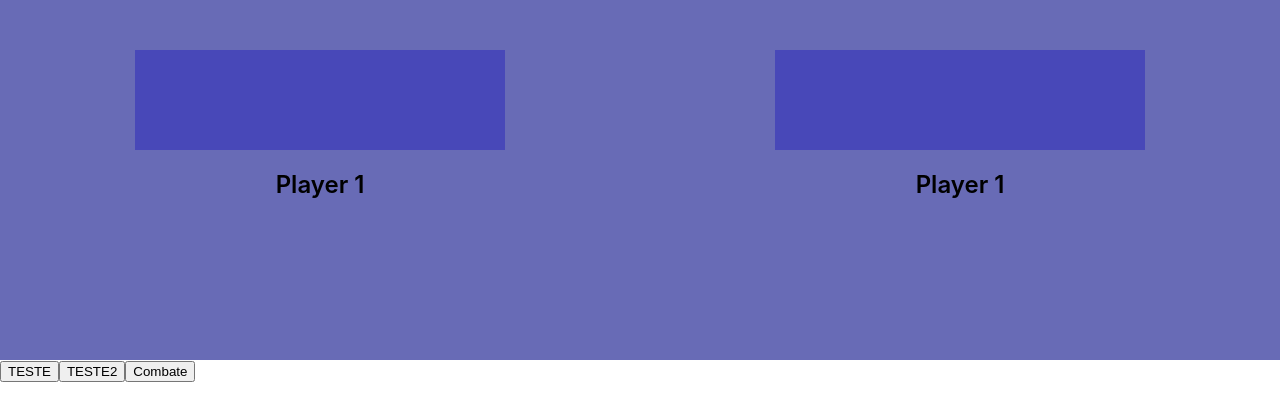
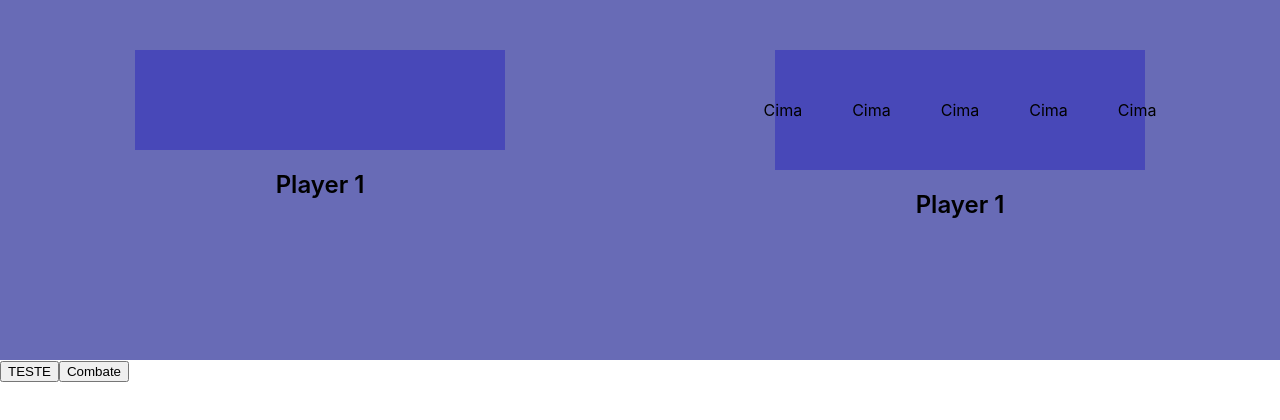
Before and after one commit to RAFILKLDEV/frame-figheters, a React (Create React App) app: page / in a window 1280 px wide. Shown: the top 420 px of the page. Built offline with nearby package versions, Linux system fonts and the light colour scheme.

Commit message:
Correção de bug

```diff
--- a/src/App.css
+++ b/src/App.css
@@ -19,6 +19,9 @@
 }
 
 .Player-Combo {
+  display: flex;
+  gap: 50px;
+  justify-content: center;
   padding: 50px;
   width: 50%;
   background-color: rgb(72, 72, 184);
--- a/src/App.jsx
+++ b/src/App.jsx
@@ -4,6 +4,7 @@ import { PlayerSlot } from "./components/PlayerSlot/PlayerSlot";
 
 function App() {
   const modal = useRef();
+  const tGolpes = ["Cima", "Lados", "Meio", "Baixo"];
   const sprite = [
     "https://toppng.com/public/uploads/thumbnail/tww-master-sword-espada-destructora-del-mal-11563253029fc7leb3naq.png",
     "https://emojipedia-us.s3.amazonaws.com/source/skype/289/drop-of-blood_1fa78.png",
@@ -21,6 +22,12 @@ function App() {
   const [nGolpe2, setNGolpe2] = useState(3);
   const [image, setImage] = useState("");
   const [image2, setImage2] = useState("");
+
+  function getRandomInt(min, max) {
+    min = Math.ceil(min);
+    max = Math.floor(max);
+    return Math.floor(Math.random() * (max - min) + min); // The maximum is exclusive and the minimum is inclusive
+  }
 
   function golpeButton(nome) {
     if (nGolpe < 1) {
@@ -70,26 +77,28 @@ function App() {
         </div>
       </div>
       <div className="Arena">
-        <PlayerSlot image={image} />
-        <PlayerSlot image={image2} />
+        <PlayerSlot combo={golpe} image={image} />
+        <PlayerSlot combo={golpe2} image={image2} />
       </div>
-      <button onClick={() => (modal.current.style.display = "block")}>
+      <button
+        onClick={() => {
+          if (modal.current.style.display === "block") {
+            modal.current.style.display = "none";
+          } else modal.current.style.display = "block";
+        }}
+      >
         TESTE
       </button>
       <button
         onClick={async () => {
           const sleep = (m) => new Promise((r) => setTimeout(r, m));
-          await sleep(3000);
-          console.log("kek");
-          await sleep(3000);
-          console.log("kek2");
-        }}
-      >
-        TESTE2
-      </button>
-      <button
-        onClick={async () => {
-          const sleep = (m) => new Promise((r) => setTimeout(r, m));
+          console.log("de novo")
+
+          for (let index = 0; index < 3; index++) {
+            golpe2.push(tGolpes[getRandomInt(0, 3)]);
+            setNGolpe2(nGolpe2 - 1);
+            console.log("Adicionado golpe a  oponente");
+          }
           for (let index = 0; index < golpe.length; index++) {
             await sleep(1000);
             if (golpe[index] === golpe2[index]) {
--- a/src/components/PlayerSlot/PlayerSlot.jsx
+++ b/src/components/PlayerSlot/PlayerSlot.jsx
@@ -1,9 +1,13 @@
 export function PlayerSlot(props) {
   return (
     <div className="PlayerSlot">
-      <div className="Player-Combo"></div>
+      <div className="Player-Combo">
+        {props.combo?.map((e, i) => (
+          <div key={e + Math.random()}>{e}</div>
+        ))}
+      </div>
       <div className="Player-Avatar">
-        <img src={props.image} alt="" />
+        <img src={props.image} alt="" height={"100%"} />
       </div>
       <div className="Player-Title">Player 1</div>
     </div>
```
